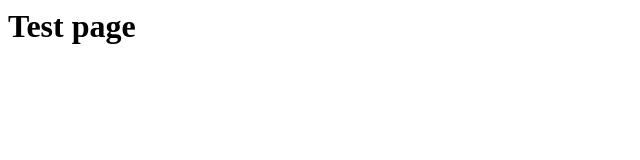
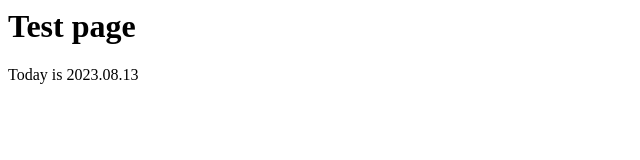
Before and after one commit to rudinandrey/rudinandrey.github.io, a plain HTML site: page index.html in a window 1280 px wide. Shown: the whole page, without its empty margins (0-640 px from the left). Drawn offline with Linux system fonts and the light colour scheme.

Commit message:
Update index.html

```diff
--- a/index.html
+++ b/index.html
@@ -4,5 +4,6 @@
 </head>
 <body>
 <h1>Test page</h1>
+  <p>Today is 2023.08.13</p>
 </body>
 </html>
```
